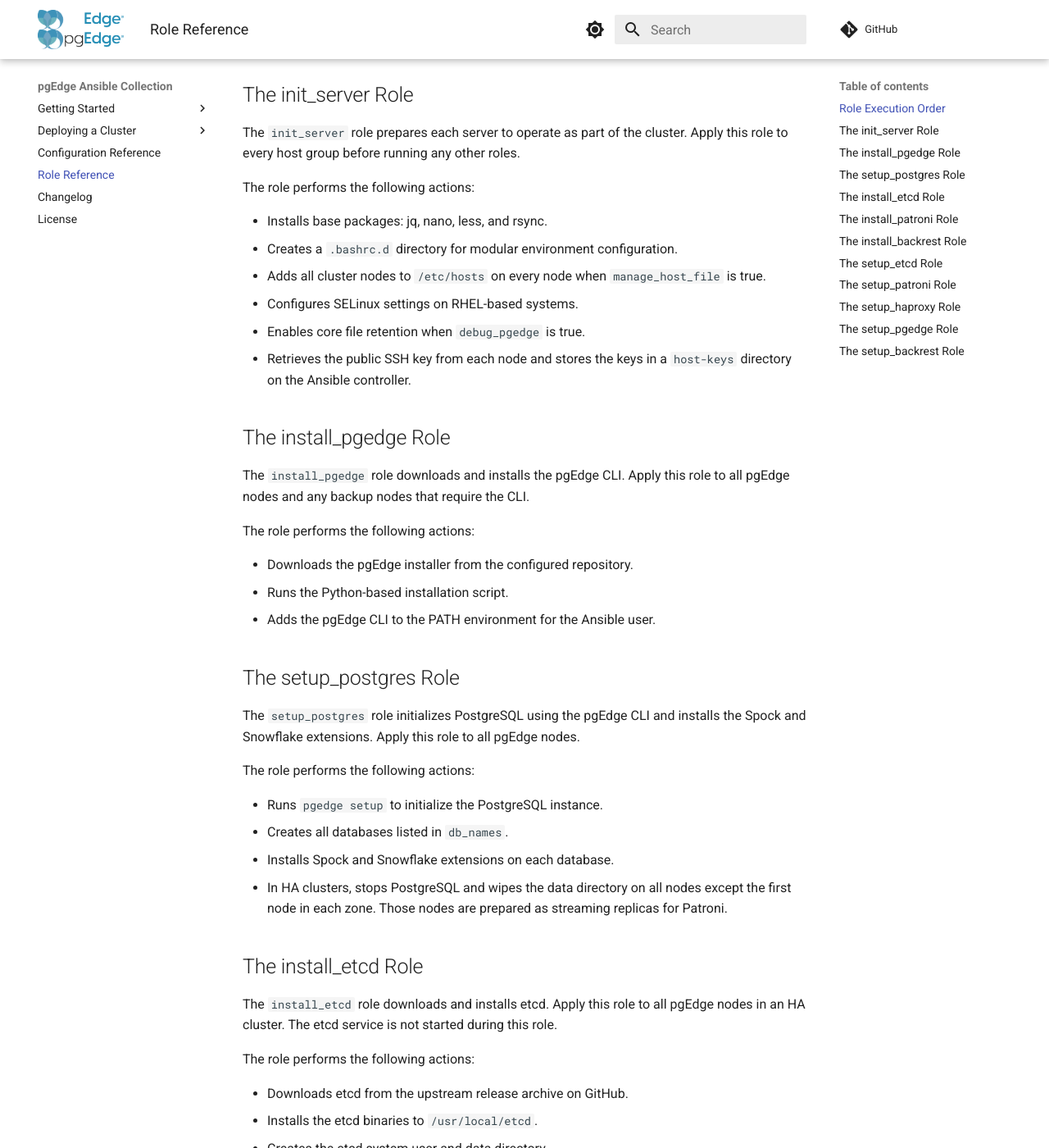
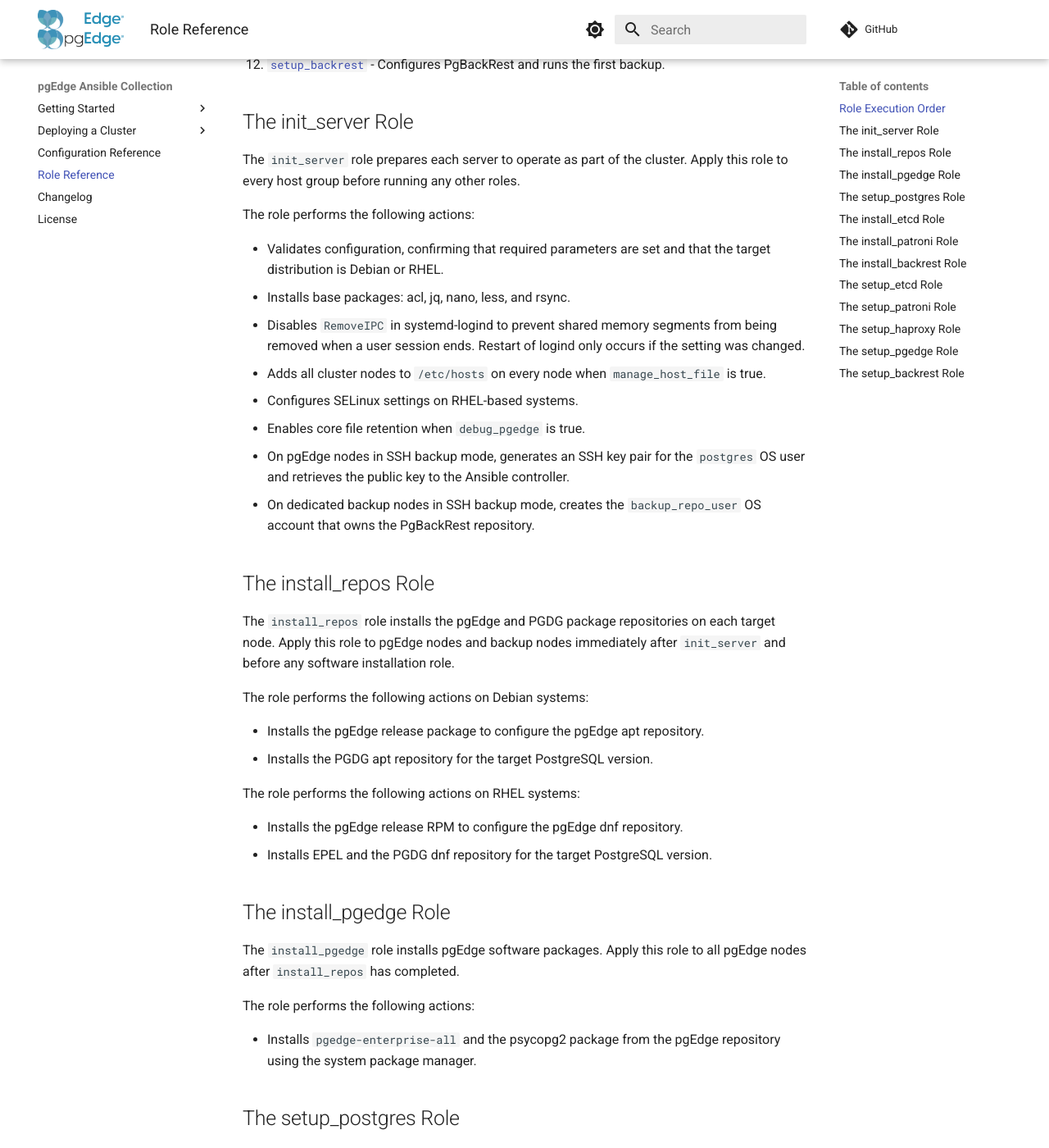
Before and after one commit to pgEdge/pgedge-ansible, an MkDocs documentation site: the page built from docs/roles.md, in a window 1280 px wide and 1400 px high, scrolled down 717 px. Shown: the whole window at 82% size. Built offline with MkDocs 1.6.1 and Material for MkDocs 9.7.7, drawn with Linux system fonts in a browser that asks for light colours; comment, search, counter and statistics services are not loaded; some of the changed text lies outside the part shown.

Commit message:
Document EE-22 system packages migration
Update CHANGELOG, configuration reference, role reference, and deployment
guides to cover the switch from CLI-based to system package installation,
the new install_repos role, new parameters, and the breaking change notice.

Co-Authored-By: Claude Sonnet 4.6 <noreply@anthropic.com>

```diff
--- a/docs/configuration.md
+++ b/docs/configuration.md
@@ -21,19 +21,18 @@ repository the collection uses:
 
 | Parameter | Default | Description |
 |-----------|---------|-------------|
-| repo_name | download | Repository source. Accepted values are download, upstream, and devel. |
+| repo_name | release | Repository tier to use. Accepted values are release and devel. |
 | repo_prefix | (none) | Custom or automated build prefix. Contact pgEdge staff for valid values. |
 
 ## Installation Parameters
 
-The following table describes parameters that control software installation
-paths and versions:
+The following table describes parameters that control software versions:
 
 | Parameter | Default | Description |
 |-----------|---------|-------------|
-| install_base | Ansible user home directory | Base directory for the pgEdge CLI and all related software, including PostgreSQL binaries, data directory, and logs. Set this to the primary data mount for the server. |
 | pg_version | 17 | PostgreSQL version to install. |
-| spock_version | 5.0.0 | Version of the Spock extension to install. |
+| spock_version | 5.0.4 | Minimum version of the Spock extension to install. The latest available version is always installed. |
+| tls_validity_days | 3560 | Validity period in days for TLS certificates generated by the collection. |
 
 ## Database Configuration Parameters
 
@@ -45,6 +44,9 @@ access:
 | db_names | [demo] | List of database names for the Spock cluster. At least one name is required. Any database in the list that does not already exist will be created and owned by db_user. |
 | db_user | admin | Database superuser username. Must differ from the OS user running the installation. |
 | db_password | secret | Password for db_user. |
+| pgedge_user | pgedge | Internal user for node-to-node Spock connections. |
+| pgedge_password | secret | Password for pgedge_user. |
+| custom_hba_rules | [] | List of additional pg_hba.conf rules to append to the default rule set. The default rules only include entries for known user and database combinations. |
 
 ## High Availability Parameters
 
@@ -59,6 +61,7 @@ parameters apply only when `is_ha_cluster` is `true`:
 | synchronous_mode | false | When true, Patroni manages the synchronous_commit and synchronous_standby_names PostgreSQL parameters based on cluster state. |
 | synchronous_mode_strict | false | When synchronous_mode is enabled, Patroni disables synchronous replication if no synchronous replicas are available. Set this to true to always enforce synchronous commit regardless of replica availability. |
 | proxy_node | (none) | Overrides automatic HAProxy target selection for Spock subscriptions. When unset, subscriptions target the first HAProxy node in the same zone as the remote pgEdge node, or the first pgEdge node in that zone if no HAProxy node is present. |
+| proxy_port | 5432 | Port used for Spock subscription connections. Set this to a value different from pg_port to run HAProxy on a pgEdge node rather than a dedicated host. |
 
 ## HAProxy Parameters
 
@@ -74,6 +77,7 @@ The following table describes parameters that control server-level behavior:
 
 | Parameter | Default | Description |
 |-----------|---------|-------------|
+| pg_port | 5432 | Port on which PostgreSQL listens. |
 | debug_pgedge | true | When true, configures kernel settings to retain core files produced during a process crash. |
 | manage_host_file | true | When true, adds all cluster nodes to the /etc/hosts file on every node. Set to false when external DNS is in use or when inventory hostnames are IP addresses. |
 
@@ -85,8 +89,11 @@ behavior:
 | Parameter | Default | Description |
 |-----------|---------|-------------|
 | backup_host | (none) | Hostname of the dedicated backup server. When empty and backup_repo_type is ssh, the first node in the backup host group in the same zone is used. |
+| backup_user | backrest | PostgreSQL user created for backup operations. This user is granted pg_checkpoint privileges. |
+| backup_password | secret | Password for backup_user. |
 | backup_repo_type | ssh | Backup repository type. Accepted values are ssh (dedicated backup server) and s3 (AWS S3 bucket). |
-| backup_repo_path | cluster_path/data/backrest | Full path to the PgBackRest repository. For S3 repositories, use a simple path such as /backrest. |
+| backup_repo_user | Ansible user | OS user that owns the PgBackRest repository on the backup server in SSH mode. |
+| backup_repo_path | /home/ANSIBLE_USER | Path to the PgBackRest repository on the backup server. |
 | backup_repo_cipher_type | aes-256-cbc | Encryption algorithm for backup files stored in the PgBackRest repository. |
 | backup_repo_cipher | (generated) | Encryption password for backup files. When unset, a 20-character deterministic random string is generated from the repository name. |
 | full_backup_count | 1 | Number of full backups to retain in the repository. |
@@ -116,16 +123,18 @@ replication behavior:
 |-----------|---------|-------------|
 | exception_behaviour | transdiscard | How Spock handles replication exceptions. Accepted values are discard, transdiscard, and sub_disable. See the [pgEdge exception documentation](https://docs.pgedge.com/platform/exception#spockexception_behaviour) for details. |
 
-## Internal Variables Parameters
+## Internal Variables
 
-The following table describes internal variables computed by the `role_config`
-role. These variables are available for reference when modifying or extending
-the collection roles:
+The following table describes variables computed by the `role_config` role.
+These variables are available for reference when modifying or extending the
+collection roles. The values differ by operating system family.
 
-| Variable | Value | Description |
-|----------|-------|-------------|
-| repo_url | https://pgedge-REPO.s3.amazonaws.com/REPO | Constructed S3 URL for package downloads, based on repo_name. |
-| cluster_path | HOME/pgedge | Default installation root for the pgEdge CLI and all related files. |
-| pg_path | cluster_path/pgVERSION | Path to PostgreSQL binaries. For PostgreSQL 17 this is cluster_path/pg17. |
-| pg_data | cluster_path/data/pgVERSION | Path to the PostgreSQL data directory. For PostgreSQL 17 this is cluster_path/data/pg17. |
-| nodes_in_zone | (computed) | List of all nodes in the pgedge host group that share the same zone as the current node. Used in etcd, Patroni, and HAProxy configuration. |
+| Variable | Debian value | RHEL value | Description |
+|----------|-------------|------------|-------------|
+| pg_home | /var/lib/postgresql | /var/lib/pgsql | Home directory for the postgres OS user. |
+| pg_path | /usr/lib/postgresql/VERSION | /usr/pgsql-VERSION | Path to PostgreSQL binaries. |
+| pg_data | pg_home/VERSION/main | pg_home/VERSION/data | Path to the PostgreSQL data directory. |
+| pg_config_dir | /etc/postgresql/VERSION/CLUSTER | pg_data | Path to the PostgreSQL configuration directory. |
+| pg_service_name | postgresql@VERSION-CLUSTER | pgedge-postgres-VERSION | Systemd service name for PostgreSQL. |
+| patroni_service_name | patroni@VERSION-CLUSTER | patroni | Systemd service name for Patroni. |
+| nodes_in_zone | (computed) | (computed) | List of all nodes in the pgedge host group that share the same zone as the current node. |
--- a/docs/roles.md
+++ b/docs/roles.md
@@ -10,25 +10,27 @@ The following list shows the correct execution sequence:
 
 1. [`init_server`](#the-init_server-role) - Prepares all servers in the
    cluster.
-2. [`install_pgedge`](#the-install_pgedge-role) - Installs the pgEdge CLI on
+2. [`install_repos`](#the-install_repos-role) - Installs the pgEdge and PGDG
+   package repositories.
+3. [`install_pgedge`](#the-install_pgedge-role) - Installs pgEdge packages on
    pgEdge nodes.
-3. [`setup_postgres`](#the-setup_postgres-role) - Initializes PostgreSQL on
+4. [`setup_postgres`](#the-setup_postgres-role) - Initializes PostgreSQL on
    pgEdge nodes.
-4. [`install_etcd`](#the-install_etcd-role) - Installs etcd on pgEdge nodes
+5. [`install_etcd`](#the-install_etcd-role) - Installs etcd on pgEdge nodes
    (HA only).
-5. [`install_patroni`](#the-install_patroni-role) - Installs Patroni on pgEdge
+6. [`install_patroni`](#the-install_patroni-role) - Installs Patroni on pgEdge
    nodes (HA only).
-6. [`install_backrest`](#the-install_backrest-role) - Installs PgBackRest on
+7. [`install_backrest`](#the-install_backrest-role) - Installs PgBackRest on
    backup-capable nodes.
-7. [`setup_etcd`](#the-setup_etcd-role) - Configures and starts etcd
+8. [`setup_etcd`](#the-setup_etcd-role) - Configures and starts etcd
    (HA only).
-8. [`setup_patroni`](#the-setup_patroni-role) - Configures Patroni and starts
+9. [`setup_patroni`](#the-setup_patroni-role) - Configures Patroni and starts
    the HA cluster (HA only).
-9. [`setup_haproxy`](#the-setup_haproxy-role) - Configures HAProxy on haproxy
-   nodes (HA only).
-10. [`setup_pgedge`](#the-setup_pgedge-role) - Creates Spock nodes and
+10. [`setup_haproxy`](#the-setup_haproxy-role) - Configures HAProxy on haproxy
+    nodes (HA only).
+11. [`setup_pgedge`](#the-setup_pgedge-role) - Creates Spock nodes and
     establishes subscriptions.
-11. [`setup_backrest`](#the-setup_backrest-role) - Configures PgBackRest and
+12. [`setup_backrest`](#the-setup_backrest-role) - Configures PgBackRest and
     runs the first backup.
 
 ## The init_server Role
@@ -38,76 +40,100 @@ Apply this role to every host group before running any other roles.
 
 The role performs the following actions:
 
-- Installs base packages: jq, nano, less, and rsync.
-- Creates a `.bashrc.d` directory for modular environment configuration.
+- Validates configuration, confirming that required parameters are set and
+  that the target distribution is Debian or RHEL.
+- Installs base packages: acl, jq, nano, less, and rsync.
+- Disables `RemoveIPC` in systemd-logind to prevent shared memory segments
+  from being removed when a user session ends. Restart of logind only occurs
+  if the setting was changed.
 - Adds all cluster nodes to `/etc/hosts` on every node when
   `manage_host_file` is true.
 - Configures SELinux settings on RHEL-based systems.
 - Enables core file retention when `debug_pgedge` is true.
-- Retrieves the public SSH key from each node and stores the keys in a
-  `host-keys` directory on the Ansible controller.
+- On pgEdge nodes in SSH backup mode, generates an SSH key pair for the
+  `postgres` OS user and retrieves the public key to the Ansible controller.
+- On dedicated backup nodes in SSH backup mode, creates the `backup_repo_user`
+  OS account that owns the PgBackRest repository.
+
+## The install_repos Role
+
+The `install_repos` role installs the pgEdge and PGDG package repositories
+on each target node. Apply this role to pgEdge nodes and backup nodes
+immediately after `init_server` and before any software installation role.
+
+The role performs the following actions on Debian systems:
+
+- Installs the pgEdge release package to configure the pgEdge apt repository.
+- Installs the PGDG apt repository for the target PostgreSQL version.
+
+The role performs the following actions on RHEL systems:
+
+- Installs the pgEdge release RPM to configure the pgEdge dnf repository.
+- Installs EPEL and the PGDG dnf repository for the target PostgreSQL version.
 
 ## The install_pgedge Role
 
-The `install_pgedge` role downloads and installs the pgEdge CLI. Apply this
-role to all pgEdge nodes and any backup nodes that require the CLI.
+The `install_pgedge` role installs pgEdge software packages. Apply this role
+to all pgEdge nodes after `install_repos` has completed.
 
 The role performs the following actions:
 
-- Downloads the pgEdge installer from the configured repository.
-- Runs the Python-based installation script.
-- Adds the pgEdge CLI to the PATH environment for the Ansible user.
+- Installs `pgedge-enterprise-all` and the psycopg2 package from the pgEdge
+  repository using the system package manager.
 
 ## The setup_postgres Role
 
-The `setup_postgres` role initializes PostgreSQL using the pgEdge CLI and
-installs the Spock and Snowflake extensions. Apply this role to all pgEdge
-nodes.
+The `setup_postgres` role initializes the PostgreSQL instance and installs the
+Spock and Snowflake extensions. Apply this role to all pgEdge nodes.
 
 The role performs the following actions:
 
-- Runs `pgedge setup` to initialize the PostgreSQL instance.
-- Creates all databases listed in `db_names`.
-- Installs Spock and Snowflake extensions on each database.
-- In HA clusters, stops PostgreSQL and wipes the data directory on all nodes
-  except the first node in each zone. Those nodes are prepared as streaming
-  replicas for Patroni.
+- Ensures the PostgreSQL data directory and configuration directory exist with
+  the correct ownership.
+- On RHEL, runs `postgresql-VERSION-setup initdb` to initialize the data
+  directory.
+- On Debian, uses `pg_createcluster` to create a named cluster.
+- Creates all databases listed in `db_names` and installs Spock and Snowflake
+  extensions on each database.
+- Configures `pg_hba.conf` with least-privilege rules for known users and
+  databases. Additional rules can be specified via `custom_hba_rules`.
+- Generates a self-signed TLS certificate for PostgreSQL connections.
+- In HA clusters, designates the first node in each zone as the Patroni
+  primary and prepares all remaining nodes in the zone as streaming replicas.
 
 ## The install_etcd Role
 
-The `install_etcd` role downloads and installs etcd. Apply this role to all
-pgEdge nodes in an HA cluster. The etcd service is not started during this
-role.
+The `install_etcd` role installs etcd from system packages. Apply this role
+to all pgEdge nodes in an HA cluster. The etcd service is not started during
+this role.
 
 The role performs the following actions:
 
-- Downloads etcd from the upstream release archive on GitHub.
-- Installs the etcd binaries to `/usr/local/etcd`.
+- Installs the etcd package from the pgEdge repository.
 - Creates the etcd system user and data directory.
 - Registers the etcd systemd service without starting it.
 
 ## The install_patroni Role
 
-The `install_patroni` role installs Patroni using pipx. Apply this role to all
-pgEdge nodes in an HA cluster. The Patroni service is not started during this
-role.
+The `install_patroni` role installs Patroni from system packages. Apply this
+role to all pgEdge nodes in an HA cluster. The Patroni service is not started
+during this role.
 
 The role performs the following actions:
 
 - Installs OS-specific prerequisite packages for Debian or RHEL.
-- Installs Patroni via pipx to isolate Python dependencies.
+- Installs the Patroni package from the pgEdge repository.
 - Creates the Patroni configuration directory at `/etc/patroni`.
 - Registers the Patroni systemd service without starting it.
 
 ## The install_backrest Role
 
-The `install_backrest` role installs PgBackRest using the pgEdge CLI. Apply
+The `install_backrest` role installs PgBackRest from system packages. Apply
 this role to pgEdge nodes and backup nodes where backup is required.
 
 The role performs the following actions:
 
-- Downloads and installs PgBackRest via the pgEdge CLI.
-- Adds the PgBackRest binary directory to the PATH environment.
+- Installs the PgBackRest package from the pgEdge repository.
 
 ## The setup_etcd Role
 
@@ -116,6 +142,7 @@ to all pgEdge nodes in an HA cluster after `install_etcd` has completed.
 
 The role performs the following actions:
 
+- Generates TLS certificates for etcd peer and client communication.
 - Generates the etcd configuration file from a template, listing all nodes in
   the same zone as cluster peers.
 - Starts the etcd systemd service if the data directory does not already
@@ -129,11 +156,12 @@ completed.
 
 The role performs the following actions:
 
+- Generates TLS certificates for Patroni REST API communication.
 - Generates the `patroni.yaml` configuration file from a template.
 - Starts the Patroni systemd service.
+- Waits for the cluster primary to become available before proceeding.
 - Waits for the cluster to reach a running state (up to 30 retries with a
   10-second delay between attempts).
-- Restarts PostgreSQL via patronictl to apply configuration changes.
 
 Patroni configures PostgreSQL with the following settings for Spock
 compatibility:
@@ -177,8 +205,11 @@ The role performs the following actions:
 - Subscribes to every other zone in the cluster.
 
 In HA clusters, the role runs only on the first node in each zone.
-Subscriptions target the HAProxy node in the remote zone when one is available.
-When `proxy_node` is set, that value is used instead.
+Subscriptions target the HAProxy node in the remote zone when one is
+available. The `proxy_port` parameter controls the port used for these
+connections, allowing HAProxy to run on a pgEdge node rather than a dedicated
+host. When `proxy_node` is set, that value is used instead of automatic
+selection.
 
 ## The setup_backrest Role
 
@@ -188,10 +219,12 @@ completed.
 
 The role performs the following actions:
 
+- Creates the `backup_user` PostgreSQL role with `pg_checkpoint` privileges
+  and configures `pg_hba.conf` to allow backup connections.
 - Generates `pgbackrest.conf` from a template, configuring the repository
   type, path, encryption, and retention settings.
 - For SSH repositories, configures SSH access between the pgEdge node and the
-  backup server.
+  backup server using the `postgres` OS user.
 - Configures PostgreSQL to archive WAL files to the PgBackRest repository and
   to retrieve WAL files from the repository during recovery.
 - Initializes the backup repository stanza for each zone.
```
Also changed, not shown: CHANGELOG.md (+61 -9 lines), docs/simple_cluster.md (+1 -0 lines), docs/ultra_ha.md (+6 -7 lines).
